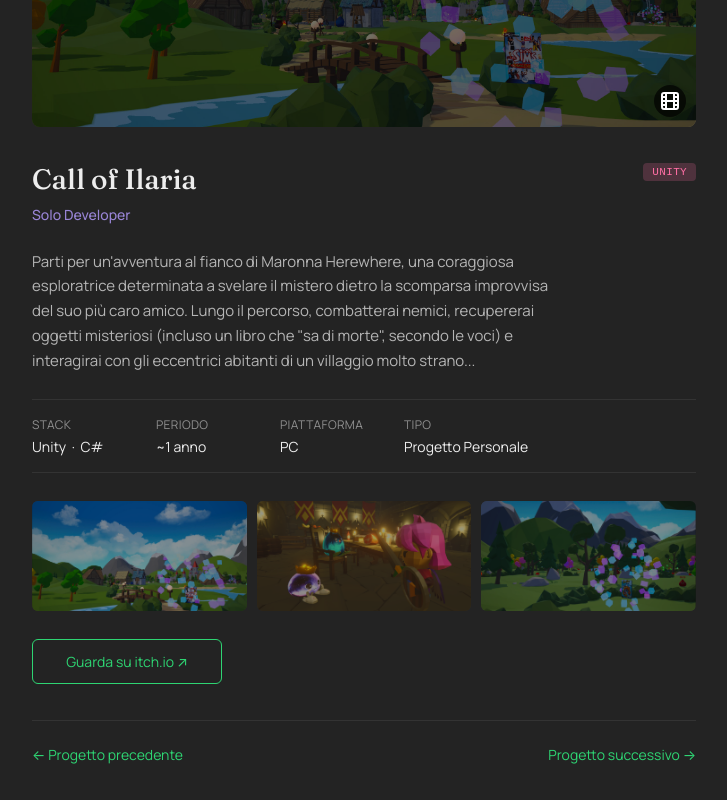
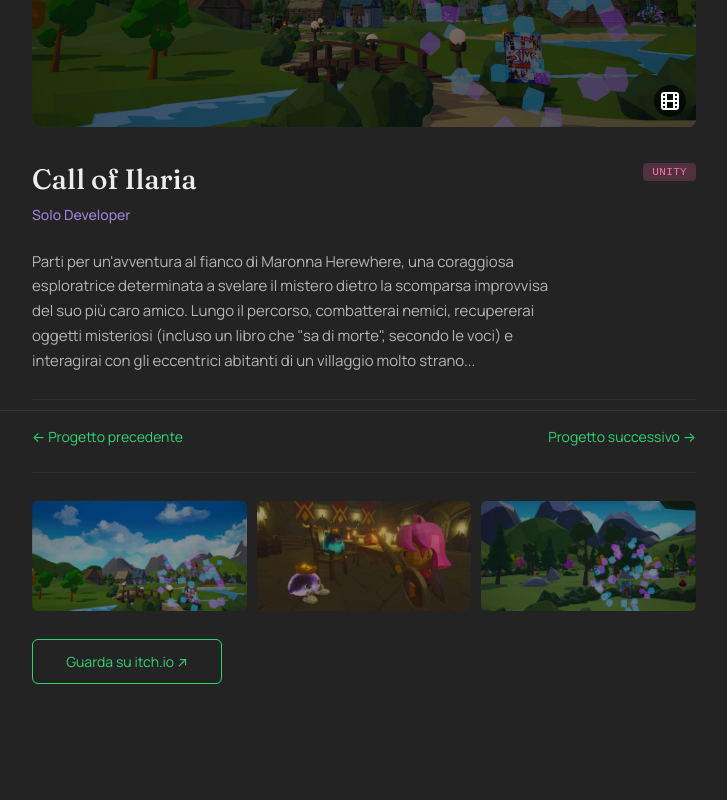
Before and after one commit to camilla-bianca/camilla-bianca.github.io, a React (Vite) app: page /progetti/call-of-ilaria in a window 1280 px wide. Shown: the part 338-1138 px from the top of the page, without its empty margins (276-1003 px from the left). After the commit the page ends 1112 px from the top, so only its background shows below. Built offline with nearby package versions, Linux system fonts and the light colour scheme.

Commit message:
move nav project in the page footer

```diff
--- a/src/components/ProjectDetail.css
+++ b/src/components/ProjectDetail.css
@@ -58,7 +58,7 @@
 }
 
 .project-body {
-  padding: 36px 0;
+  padding: 36px 0 90px;
 }
 
 .project-title-row {
@@ -211,23 +211,6 @@
   white-space: nowrap;
 }
 
-.project-nav {
-  display: flex;
-  justify-content: space-between;
-  align-items: center;
-  margin-top: 36px;
-  padding-top: 24px;
-  border-top: 0.5px solid var(--border-default);
-}
-
-.project-nav a {
-  font-size: 14px;
-}
-
-.project-nav .next {
-  margin-left: auto;
-}
-
 .lightbox {
   position: fixed;
   inset: 0;
--- /dev/null
+++ b/src/components/ProjectNav.css
@@ -0,0 +1,26 @@
+.project-nav-fixed {
+  position: fixed;
+  bottom: 0;
+  left: 0;
+  right: 0;
+  background: var(--bg-page);
+  border-top: 0.5px solid var(--border-default);
+  z-index: 5;
+}
+
+.project-nav-fixed-inner {
+  max-width: 720px;
+  margin: 0 auto;
+  padding: 16px 28px;
+  display: flex;
+  justify-content: space-between;
+  align-items: center;
+}
+
+.project-nav-fixed-inner a {
+  font-size: 14px;
+}
+
+.project-nav-fixed-inner .next {
+  margin-left: auto;
+}
--- /dev/null
+++ b/src/components/ProjectNav.jsx
@@ -0,0 +1,19 @@
+import { Link } from 'react-router-dom'
+import './ProjectNav.css'
+
+function ProjectNav({ previous, next }) {
+  return (
+    <div className="project-nav-fixed">
+      <div className="project-nav-fixed-inner">
+        {previous ? (
+          <Link to={`/progetti/${previous.slug}`} className="link-accent">← Progetto precedente</Link>
+        ) : <span></span>}
+        {next && (
+          <Link to={`/progetti/${next.slug}`} className="next link-accent">Progetto successivo →</Link>
+        )}
+      </div>
+    </div>
+  )
+}
+
+export default ProjectNav
--- a/src/pages/ProjectDetail.jsx
+++ b/src/pages/ProjectDetail.jsx
@@ -5,6 +5,7 @@ import { useMediaQuery } from '../hooks/useMediaQuery'
 import { LuLayoutGrid } from 'react-icons/lu'
 import Header from '../components/Header'
 import ProjectHero from '../components/ProjectHero'
+import ProjectNav from '../components/ProjectNav'
 import '../components/ProjectDetail.css'
 
 function ProjectDetail() {
@@ -85,7 +86,7 @@ function ProjectDetail() {
 
           <div className="metadata-row">
             <div>
-              <div className="metadata-label">STACK</div>
+              <div className="metadata-label">TECNOLOGIE</div>
               <div className="metadata-value">{project.stack}</div>
             </div>
             <div>
@@ -122,17 +123,10 @@ function ProjectDetail() {
           <a href={project.externalLink.url} className="btn-secondary external-cta" target="_blank" rel="noopener noreferrer">
             <span className="btn-text">{project.externalLink.label} ↗</span>
           </a>
-
-          <div className="project-nav">
-            {previous ? (
-              <Link to={`/progetti/${previous.slug}`} className="link-accent">← Progetto precedente</Link>
-            ) : <span></span>}
-            {next && (
-              <Link to={`/progetti/${next.slug}`} className="next link-accent">Progetto successivo →</Link>
-            )}
-          </div>
         </div>
       </div>
+
+      <ProjectNav previous={previous} next={next} />
 
       {lightboxIndex !== null && (
         <div className="lightbox" onClick={() => setLightboxIndex(null)}>
```
